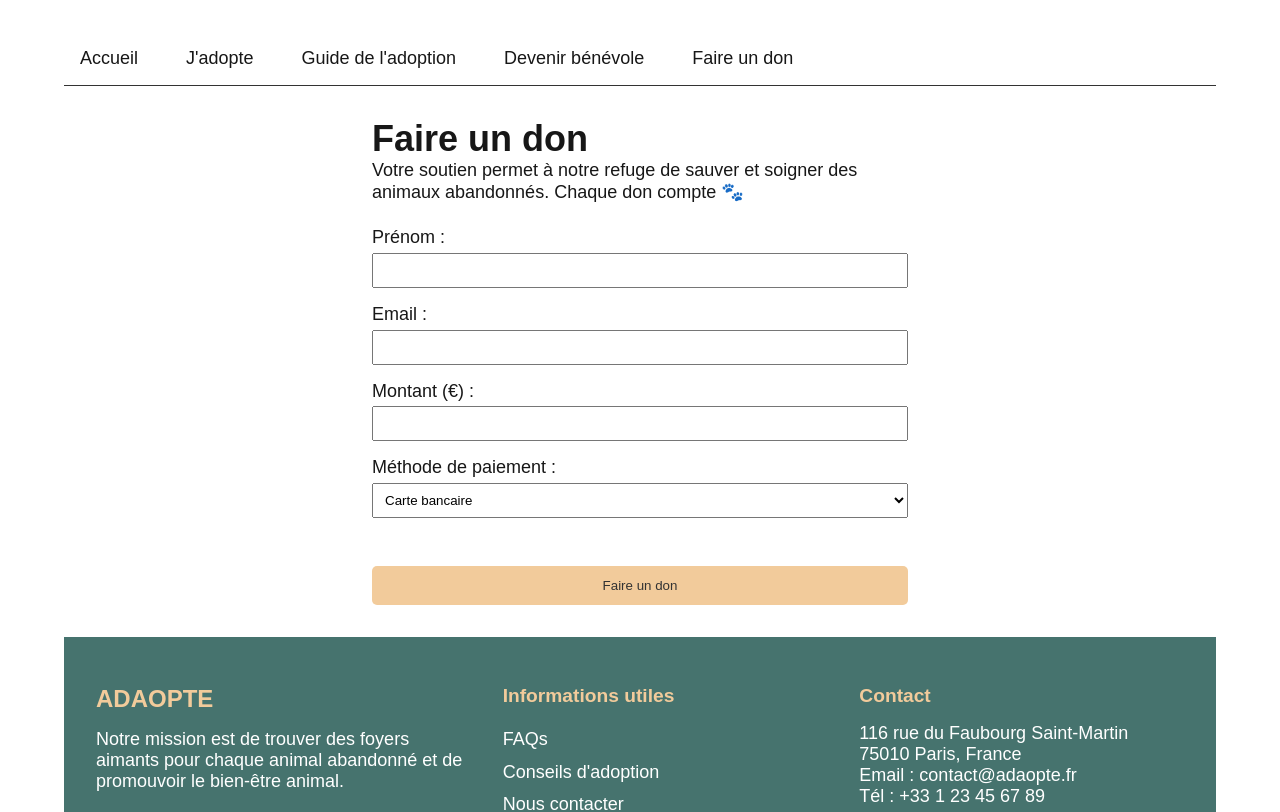
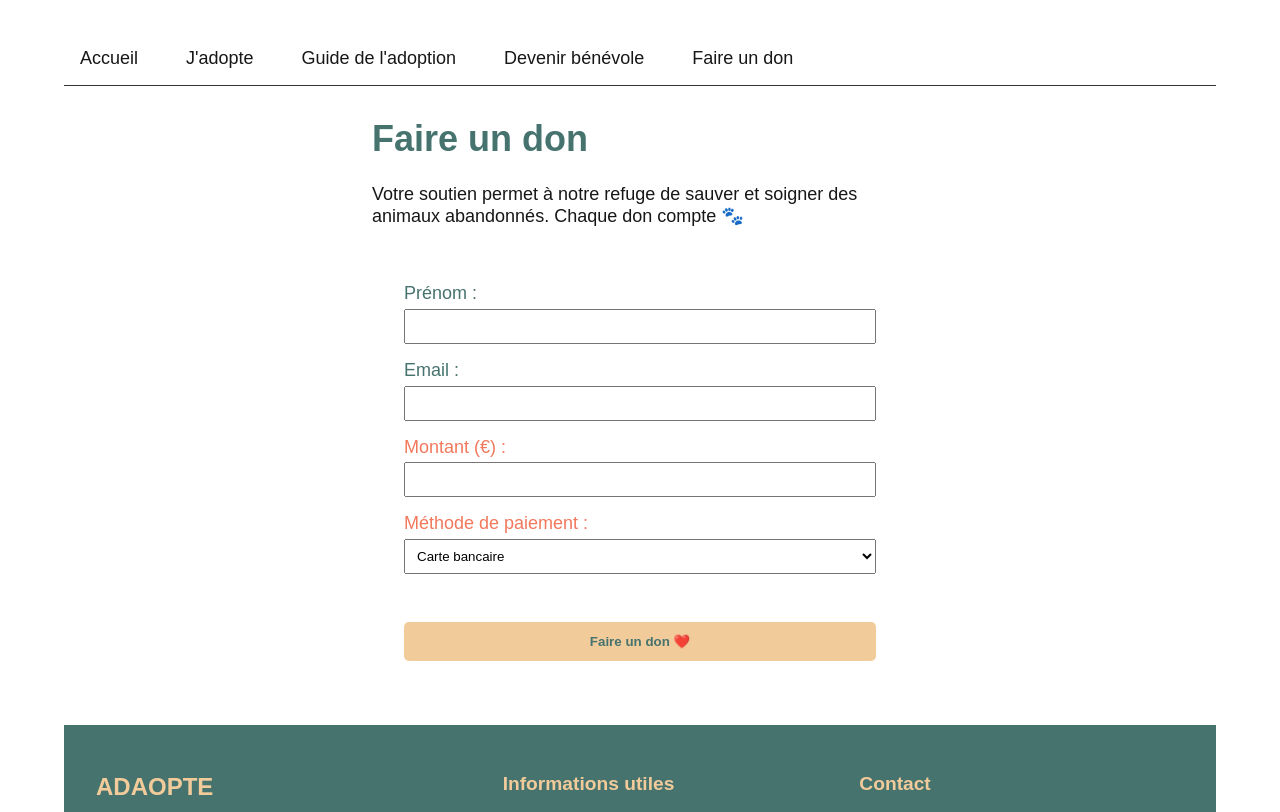
Before and after one commit to Camille-lt/Adaopte_front, a Next.js app: page /faire-un-don in a window 1280 px wide. Shown: the top 812 px of the page. Built offline with nearby package versions, Linux system fonts and the light colour scheme.

Commit message:
add style for the form of donation

```diff
--- a/src/app/faire-un-don/page.js
+++ b/src/app/faire-un-don/page.js
@@ -23,13 +23,13 @@ export default function FaireUnDon() {
 
   return (
     <main style={{ maxWidth: "600px", margin: "0 auto", padding: "2rem" }}>
-      <h1>Faire un don</h1>
-      <p style={{ marginBottom: "1.5rem" }}>
+      <h1 style={{ color: '#46736E' }}>Faire un don</h1>
+      <p style={{ marginBottom: "1.5rem" , paddingTop:'1.5rem'}}>
         Votre soutien permet à notre refuge de sauver et soigner des animaux abandonnés. Chaque don compte 🐾
       </p>
 
-      <form onSubmit={handleSubmit} style={{ display: "flex", flexDirection: "column", gap: "1rem" }}>
-        <label>
+      <form onSubmit={handleSubmit} style={{ display: "flex", flexDirection: "column", gap: "1rem" ,boxShadow:' hsla(0, 18%, 59%, 0.47) 3px 3px 10px;', padding:'2rem', borderRadius:'15px',   }}>
+        <label style={{ color: '#46736E' }} >
           Prénom :
           <input
             type="text"
@@ -41,7 +41,7 @@ export default function FaireUnDon() {
           />
         </label>
 
-        <label>
+        <label style={{ color: '#46736E' }}>
           Email :
           <input
             type="email"
@@ -49,11 +49,11 @@ export default function FaireUnDon() {
             value={don.email}
             onChange={handleChange}
             required
-            style={{ width: "100%", padding: "0.5rem", marginTop: "0.3rem" }}
+            style={{ width: "100%", padding: "0.5rem", marginTop: "0.3rem"}}
           />
         </label>
 
-        <label>
+        <label style={{ color: '#F2785C' }}>
           Montant (€) :
           <input
             type="number"
@@ -67,7 +67,7 @@ export default function FaireUnDon() {
           />
         </label>
 
-        <label>
+        <label style={{ color: '#F2785C' }}>
           Méthode de paiement :
           <select
             name="method"
@@ -82,14 +82,15 @@ export default function FaireUnDon() {
 
         <button type="submit" style={{
           backgroundColor: "#F2CB9B",
-          color: "#333",
+          color: '#46736E',
           padding: "0.75rem",
           border: "none",
           borderRadius: "5px",
           cursor: "pointer",
-          marginTop: "2rem"
+          marginTop: "2rem",
+          fontWeight:'bold'
         }}>
-          Faire un don
+          Faire un don ❤️
         </button>
       </form>
     </main>
```
Also changed, not shown: src/app/jadopte/page.js (line endings or trailing spaces).
